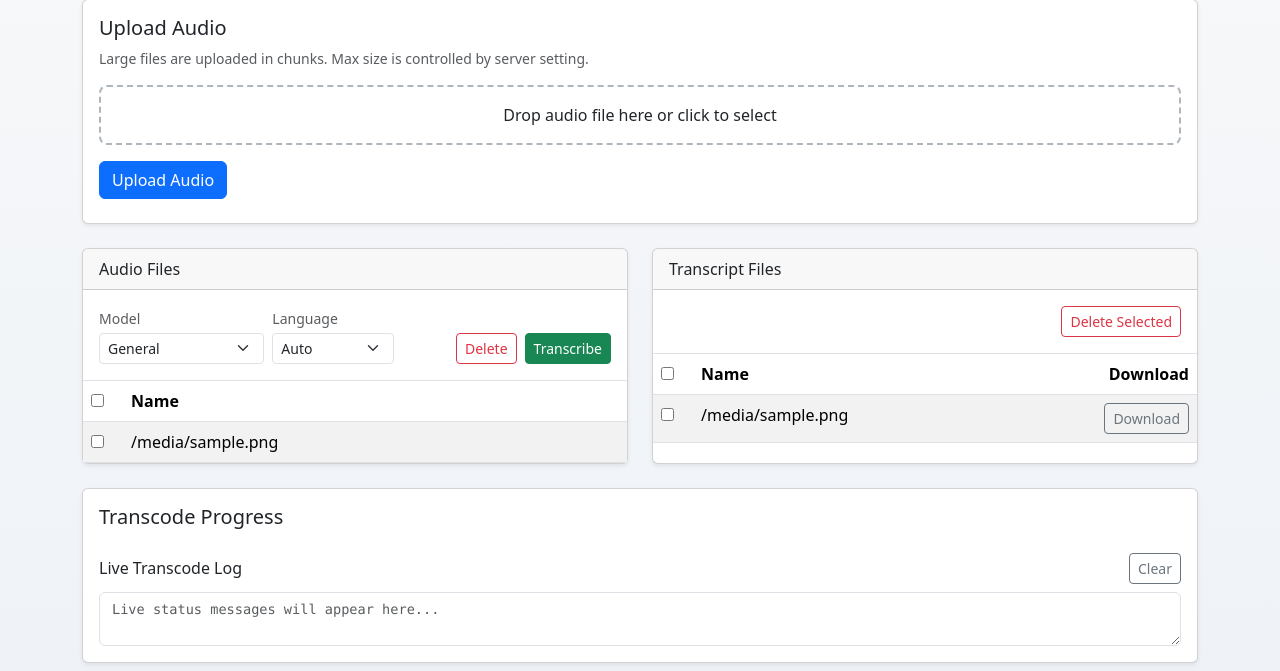
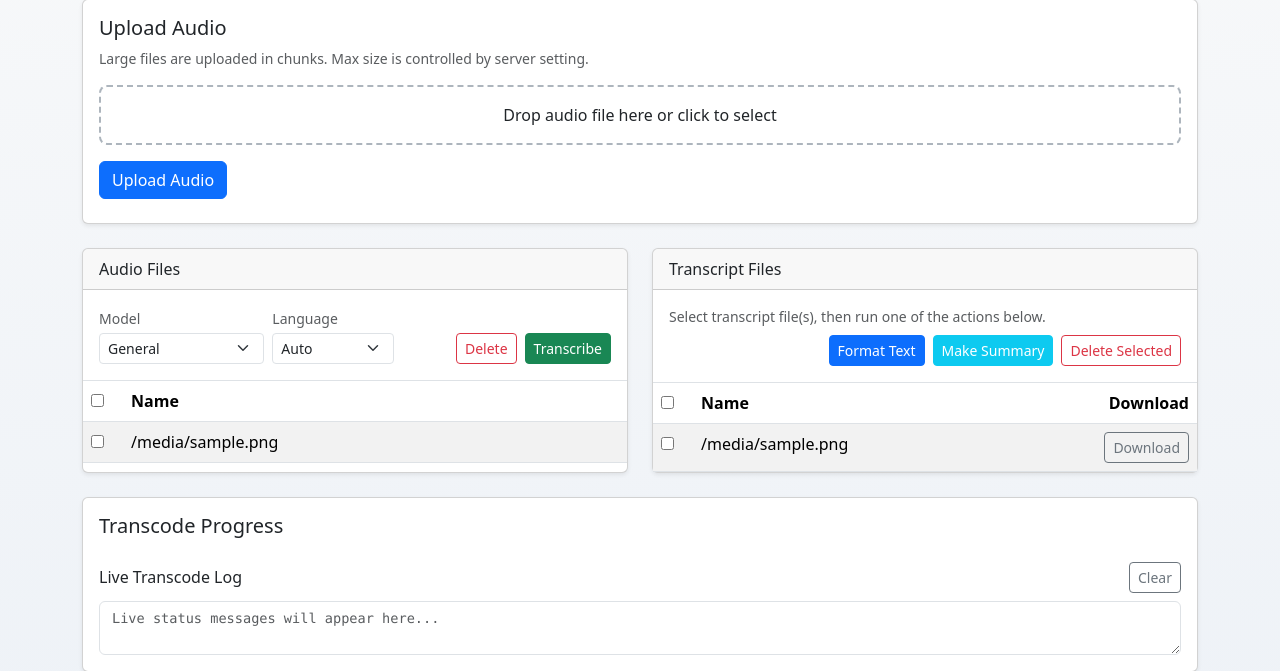
Before and after one commit to dvavi/webtoolbox, a FastAPI app: template templates/transcriber/index.html in a window 1280 px wide. Shown: the part 171-842 px from the top of the page. Run offline with FastAPI, Linux system fonts and the light colour scheme; the template is opened without the code that fills it: most values are stand-ins (such as "Sample title", 1, 10 or a date in 2020); parts of the project's set-up code (start-up, migrations or seed data) failed here and were passed over; some libraries are stand-ins or nearby versions.

Commit message:
added text format and summary

```diff
--- /dev/null
+++ b/src/webtoolbox/tools/transcriber/prompts/summary_prompt.txt
@@ -0,0 +1,27 @@
+You are an assistant that creates clear summaries from cleaned transcript text.
+
+Your task is to summarize the provided text into the key ideas and statements made by the speaker.
+
+Requirements:
+1. Preserve the original meaning and intent of the text.
+2. Do NOT translate anything. The summary must remain in the same language(s) as the original text.
+3. If multiple languages appear in the text, keep them as they are.
+4. Do not add new information or interpretations that are not present in the text.
+5. Focus only on the most important ideas, decisions, explanations, and conclusions.
+6. Remove repetition and less important details.
+7. Keep names, technical terms, abbreviations, product names, and domain-specific vocabulary unchanged.
+8. Do not change terminology to simpler alternatives if the original term is clearly intentional.
+
+Output format:
+- Present the summary as a structured bullet-point list.
+- Each bullet point should represent one key idea or statement.
+- Use clear and concise sentences.
+- Keep the order roughly consistent with the original text when possible.
+
+Additional guidelines:
+- If the text contains multiple topics, group related points together logically.
+- Prefer short and precise bullet points rather than long paragraphs.
+- If the text contains instructions, decisions, or conclusions, highlight them clearly as separate points.
+
+Output:
+Return only the bullet-point summary. Do not include explanations, comments, titles, or quotation marks.
--- a/src/webtoolbox/tools/transcriber/routes.py
+++ b/src/webtoolbox/tools/transcriber/routes.py
@@ -14,7 +14,7 @@ from webtoolbox.common.file_utils import InvalidFilenameError, validate_filename
 from webtoolbox.config import settings
 from webtoolbox.tools.transcriber.file_store import AudioStore, TextStore
 from webtoolbox.tools.transcriber.progress import JobState, ProgressManager
-from webtoolbox.tools.transcriber.service import TranscriptionService
+from webtoolbox.tools.transcriber.service import TranscriptLLMService, TranscriptionService
 
 logger = logging.getLogger(__name__)
 templates = Jinja2Templates(directory="templates")
@@ -36,6 +36,13 @@ transcription_service = TranscriptionService(
     beam_size=settings.whisper_beam_size,
     progress_manager=progress_manager,
 )
+transcript_llm_service = TranscriptLLMService(
+    base_url=settings.ollama_base_url,
+    model=settings.ollama_preferred_model,
+    timeout_seconds=settings.ollama_timeout_seconds,
+    prompts_dir=Path(__file__).parent / "prompts",
+    progress_manager=progress_manager,
+)
 
 MODEL_PROFILES = {"general", "estonian"}
 TRANSCRIBE_LANGUAGES = {"auto", "et", "ru", "en"}
@@ -44,6 +51,26 @@ TRANSCRIBE_LANGUAGES = {"auto", "et", "ru", "en"}
 
 def _safe_transcript_name(audio_file: str) -> str:
     return f"{Path(audio_file).stem}.txt"
+
+
+def _derived_text_name(filename: str, suffix: str) -> str:
+    stem = Path(filename).stem
+    return f"{stem}_{suffix}.txt"
+
+
+def _next_available_text_name(preferred_name: str) -> str:
+    candidate = text_store.base_dir / preferred_name
+    if not candidate.exists():
+        return preferred_name
+
+    stem = candidate.stem
+    ext = candidate.suffix
+    for index in range(2, 1000):
+        next_name = f"{stem}_{index}{ext}"
+        if not (text_store.base_dir / next_name).exists():
+            return next_name
+
+    raise HTTPException(status_code=500, detail="Too many similarly named output files")
 
 
 def _list_context() -> dict[str, object]:
@@ -290,6 +317,108 @@ async def delete_text_bulk(request: Request, selected_files: list[str] = Form(de
     return await transcriber_lists_partial(request)
 
 
+@router.post("/text/format")
+async def format_text_bulk(selected_files: list[str] = Form(default=[])) -> JSONResponse:
+    if not selected_files:
+        raise HTTPException(status_code=400, detail="Select at least one transcript file")
+
+    jobs: list[dict[str, str]] = []
+    for filename in selected_files:
+        try:
+            safe_name = validate_filename(filename)
+            source_path = text_store.get_path(safe_name)
+        except (InvalidFilenameError, FileNotFoundError) as exc:
+            raise HTTPException(status_code=400, detail=str(exc)) from exc
+
+        output_name = _next_available_text_name(_derived_text_name(safe_name, "formatted"))
+        output_path = text_store.base_dir / output_name
+
+        job_id = str(uuid4())
+        await progress_manager.init_job(job_id=job_id, message=f"Formatting queued for {safe_name}")
+
+        logger.info(
+            "transcript_format_started",
+            extra={
+                "job_id": job_id,
+                "source_file": safe_name,
+                "output_file": output_name,
+                "model": settings.ollama_preferred_model,
+                "base_url": settings.ollama_base_url,
+            },
+        )
+
+        asyncio.create_task(
+            transcript_llm_service.process_transcript(
+                job_id=job_id,
+                source_path=source_path,
+                output_path=output_path,
+                mode="format",
+            )
+        )
+
+        jobs.append(
+            {
+                "job_id": job_id,
+                "source_file": safe_name,
+                "output_file": output_name,
+                "action": "format",
+            }
+        )
+
+    return JSONResponse({"jobs": jobs})
+
+
+@router.post("/text/summarize")
+async def summarize_text_bulk(selected_files: list[str] = Form(default=[])) -> JSONResponse:
+    if not selected_files:
+        raise HTTPException(status_code=400, detail="Select at least one transcript file")
+
+    jobs: list[dict[str, str]] = []
+    for filename in selected_files:
+        try:
+            safe_name = validate_filename(filename)
+            source_path = text_store.get_path(safe_name)
+        except (InvalidFilenameError, FileNotFoundError) as exc:
+            raise HTTPException(status_code=400, detail=str(exc)) from exc
+
+        output_name = _next_available_text_name(_derived_text_name(safe_name, "summary"))
+        output_path = text_store.base_dir / output_name
+
+        job_id = str(uuid4())
+        await progress_manager.init_job(job_id=job_id, message=f"Summary queued for {safe_name}")
+
+        logger.info(
+            "transcript_summary_started",
+            extra={
+                "job_id": job_id,
+                "source_file": safe_name,
+                "output_file": output_name,
+                "model": settings.ollama_preferred_model,
+                "base_url": settings.ollama_base_url,
+            },
+        )
+
+        asyncio.create_task(
+            transcript_llm_service.process_transcript(
+                job_id=job_id,
+                source_path=source_path,
+                output_path=output_path,
+                mode="summary",
+            )
+        )
+
+        jobs.append(
+            {
+                "job_id": job_id,
+                "source_file": safe_name,
+                "output_file": output_name,
+                "action": "summary",
+            }
+        )
+
+    return JSONResponse({"jobs": jobs})
+
+
 @router.websocket("/ws/{job_id}")
 async def transcription_ws(websocket: WebSocket, job_id: str) -> None:
     await websocket.accept()
--- a/templates/transcriber/index.html
+++ b/templates/transcriber/index.html
@@ -193,24 +193,31 @@
   };
 
   const monitorJob = (job) => {
+    const fileLabel = job.audio_file || job.source_file || job.output_file || "file";
+    const actionLabel = job.action === "format"
+      ? "Format"
+      : job.action === "summary"
+        ? "Summary"
+        : "Transcribe";
+
     jobPercents.set(job.job_id, 0);
     renderOverallProgress();
 
     const row = document.createElement("div");
     row.className = "small border rounded p-2 mb-2";
     row.id = `job-${job.job_id}`;
-    row.textContent = `${job.audio_file}: queued`;
+    row.textContent = `${actionLabel} - ${fileLabel}: queued`;
     jobList.prepend(row);
-    appendLog(`${job.audio_file}: queued`);
+    appendLog(`${actionLabel} - ${fileLabel}: queued`);
 
     const socket = new WebSocket(`${window.location.protocol === "https:" ? "wss" : "ws"}://${window.location.host}/tools/transcriber/ws/${job.job_id}`);
-    socket.onopen = () => appendLog(`${job.audio_file}: websocket connected`);
+    socket.onopen = () => appendLog(`${actionLabel} - ${fileLabel}: websocket connected`);
     socket.onmessage = (evt) => {
       const data = JSON.parse(evt.data);
       const percent = Number.isInteger(data.percent) ? data.percent : null;
       const suffix = percent !== null ? ` (${percent}%)` : "";
-      row.textContent = `${job.audio_file}: ${data.message}${suffix}`;
-      message.textContent = `${job.audio_file}: ${data.message}${suffix}`;
+      row.textContent = `${actionLabel} - ${fileLabel}: ${data.message}${suffix}`;
+      message.textContent = `${actionLabel} - ${fileLabel}: ${data.message}${suffix}`;
 
       if (percent !== null) {
         jobPercents.set(job.job_id, percent);
@@ -225,7 +232,7 @@
 
       const statusLabel = data.state ? ` [${data.state}]` : "";
       const details = data.error ? ` Error: ${data.error}` : "";
-      appendLog(`${job.audio_file}${statusLabel}: ${data.message}${suffix}${details}`);
+      appendLog(`${actionLabel} - ${fileLabel}${statusLabel}: ${data.message}${suffix}${details}`);
 
       if (data.state === "completed") {
         row.classList.add("border-success");
@@ -240,10 +247,37 @@
       }
     };
     socket.onerror = () => {
-      appendLog(`${job.audio_file}: websocket error`);
+      appendLog(`${actionLabel} - ${fileLabel}: websocket error`);
       row.classList.add("border-danger");
     };
-    socket.onclose = () => appendLog(`${job.audio_file}: websocket closed`);
+    socket.onclose = () => appendLog(`${actionLabel} - ${fileLabel}: websocket closed`);
+  };
+
+  const startTextJobs = async (endpoint, actionLabel) => {
+    const files = selectedText();
+    if (files.length === 0) {
+      alert("Select at least one transcript file.");
+      return;
+    }
+
+    const formData = new FormData();
+    files.forEach((file) => formData.append("selected_files", file));
+
+    const response = await fetch(endpoint, { method: "POST", body: formData });
+    if (!response.ok) {
+      const errorText = await response.text();
+      panel.classList.remove("d-none");
+      message.textContent = `${actionLabel} failed to start`;
+      appendLog(`${actionLabel} failed for ${files.length} file(s). ${errorText}`);
+      return;
+    }
+
+    const payload = await response.json();
+    panel.classList.remove("d-none");
+    appendLog(`${actionLabel} started for ${payload.jobs.length} file(s)`);
+    message.textContent = `${actionLabel} started for ${payload.jobs.length} file(s)`;
+    payload.jobs.forEach(monitorJob);
+    refreshLists();
   };
 
   document.body.addEventListener("click", async (event) => {
@@ -318,6 +352,18 @@
 
       payload.jobs.forEach(monitorJob);
       refreshLists();
+      return;
+    }
+
+    if (target.id === "text-format-button") {
+      event.preventDefault();
+      await startTextJobs("/tools/transcriber/text/format", "Format text");
+      return;
+    }
+
+    if (target.id === "text-summary-button") {
+      event.preventDefault();
+      await startTextJobs("/tools/transcriber/text/summarize", "Summary");
     }
   });
 
--- a/templates/transcriber/partials/file_lists.html
+++ b/templates/transcriber/partials/file_lists.html
@@ -57,8 +57,13 @@
     <div class="card shadow-sm h-100">
       <div class="card-header">Transcript Files</div>
       <div class="card-body p-0">
-        <div class="p-3 border-bottom d-flex justify-content-end">
-          <button id="text-delete-button" class="btn btn-sm btn-outline-danger">Delete Selected</button>
+        <div class="p-3 border-bottom">
+          <p class="small text-muted mb-2">Select transcript file(s), then run one of the actions below.</p>
+          <div class="d-grid gap-2 d-md-flex justify-content-md-end">
+            <button id="text-format-button" class="btn btn-sm btn-primary">Format Text</button>
+            <button id="text-summary-button" class="btn btn-sm btn-info text-white">Make Summary</button>
+            <button id="text-delete-button" class="btn btn-sm btn-outline-danger">Delete Selected</button>
+          </div>
         </div>
         <div class="table-responsive">
           <table class="table table-striped table-hover mb-0">
```
Also changed, not shown: src/webtoolbox/config.py (+5 -2 lines), src/webtoolbox/tools/transcriber/prompts/format_prompt.txt (added, +28 -0 lines), src/webtoolbox/tools/transcriber/service.py (+132 -0 lines), README.md.
